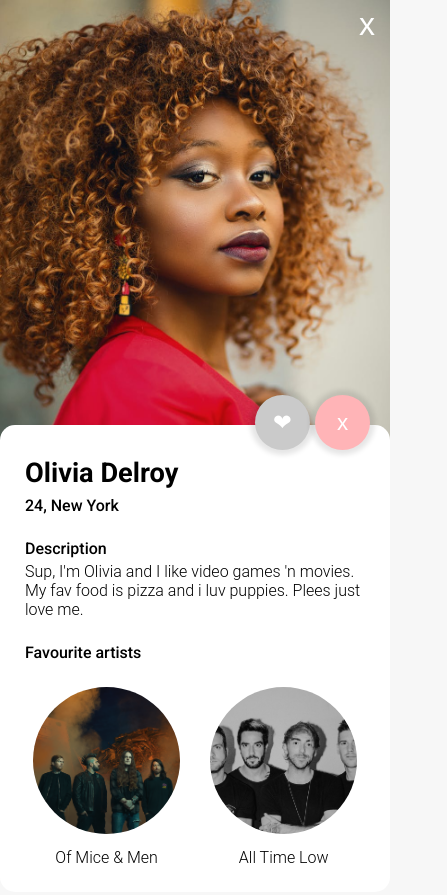
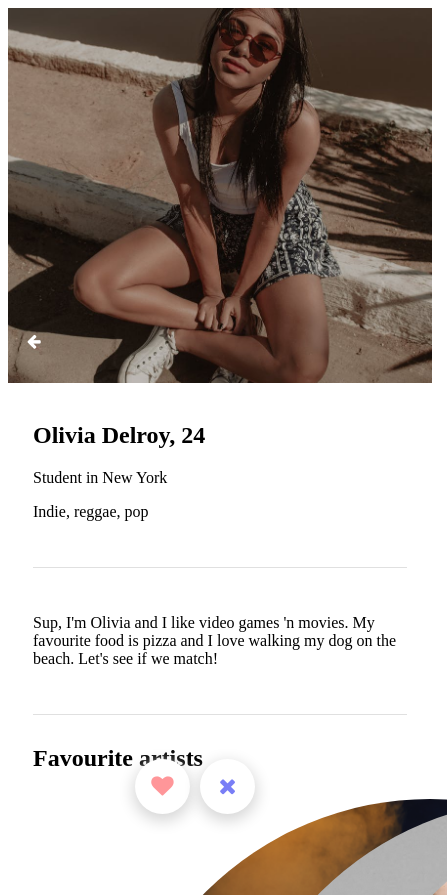
Before and after one commit to KarinMeijvogel/fe-assessment-2, a website: page profile.html in a window 390 px wide. Shown: the top 895 px of the page, 447 px wide, since content can reach past the window. Drawn offline with Linux system fonts and the light colour scheme; a web font is replaced by a local one.

Commit message:
:lipstick: New layout for profile page on mobile

```diff
--- a/profile.html
+++ b/profile.html
@@ -4,32 +4,25 @@
     <meta charset="UTF-8">
     <meta name="viewport" content="width=device-width, initial-scale=1.0">
     <link rel="stylesheet" href="styles/profile.css">
-
-    <link href="https://fonts.googleapis.com/css?family=Sansita:400,400i,700,700i,800,800i,900,900i&display=swap" rel="stylesheet">
-    <link href="https://fonts.googleapis.com/css?family=Roboto:100,100i,300,300i,400,400i,500,500i,700,700i,900,900i&display=swap" rel="stylesheet">
+    <link rel="stylesheet" href="https://cdnjs.cloudflare.com/ajax/libs/font-awesome/4.7.0/css/font-awesome.min.css">
     <title>Liv's profile</title>
 </head>
 <body>
-    <header>
-        <a href="index.html">X</a>
-        <img src="images/girl.jpeg" alt="profilepicture Liv">
-        <button id="likebutton" type="button">❤</button>
-        <button id="dislikebutton" type="button">x</button>
-    </header>
+    <main>
+        <img src="images/girl5.jpeg" alt="profilepicture Liv">
+        <a href="index.html"><i class="fa fa-arrow-left"></i></a>
 
-    <main>
         <section>
-            <h1>Olivia Delroy</h1>
-            <p>24, New York</p>
+            <h1>Olivia Delroy, 24</h1>
+            <p>Student in New York</p>
+            <p>Indie, reggae, pop</p>
         </section>
 
         <section>
-            <h4>Description</h4>
-            <p>Sup, I'm Olivia and I like video games 'n movies. My fav food is pizza and i luv puppies. Plees just love me.</p>
+            <p>Sup, I'm Olivia and I like video games 'n movies. My favourite food is pizza and I love walking my dog on the beach. Let's see if we match!</p>
         </section>
 
-        <section>
-            <h4>Favourite artists</h4>
+        <h2>Favourite artists</h2>
         <ul>
             <li>
                 <figure>
@@ -52,7 +45,9 @@
                 </figure>
             </li>
         </ul>
-        </section>
+
+        <button id="likebutton" type="button"><i class="fa fa-heart"></i></button>
+        <button id="dislikebutton" type="button"><i class="fa fa-times"></i></button>
     </main>
 </body>
 </html>
--- a/styles/profile.css
+++ b/styles/profile.css
@@ -1,171 +1,88 @@
-* {
-    padding: 0;
-    margin: 0;
-    box-sizing: border-box;
+@import "general.css";
+
+/* profile */
+main {
+    width: 100%;
+    padding: 25px;
 }
 
-body {
-    background: rgb(247, 247, 247);
-    font-size: 16px;
-    font-family: 'Roboto Light', sans-serif;
-    color: #000;
-}
-
-h2, h3, h4, h5, h6 {
-    font-family: 'Roboto', sans-serif;
-    font-weight: 500;
-    line-height: 1.7em;
-}
-
-h1 {
-    font-family: 'Montserrat', 'Roboto', sans-serif;
-    font-size: 1.7em;
-    line-height: 1.7em;
-}
-
-h2 {
-    font-size: 1.3em;
-    line-height: 1.7em;
-}
-
-h3 {
-    font-size: 1.17em;
-}
-
-a, a:active, a:visited {
-    text-decoration: none;
-    color: rgb(177, 177, 177);
-}
-
-a:hover {
-    color: #1CA7EC;
-}
-
-/* profile header */
-header {
-    width: 100%;
-    max-width: 850px;
-    margin-left: auto;
-    margin-right: auto;
-    height: 450px;
-    position: relative;
-}
-
-@media only screen and (min-width: 900px) {
-    body {
-        background-color: rgba(0, 0, 0, 0.05);
-    }
-
-    header {
-        margin-top: -150px;
-        min-height: 800px;
-    }
-}
-
-header a, header a:active, header a:visited, header a:hover {
-    z-index: 3000;
-    top: 6px;
-    right: 15px;
-    position: absolute;
-    color: #fff;
-    font-family: 'Montserrat Light', sans-serif;
-    font-size: 2em;
-    text-transform: lowercase;
-}
-
-header img:first-of-type {
-    height: 100%;
-    width: 100%;
+main > img:first-child {
+    margin: -25px -25px -15px;
+    width: calc(100% + 25*2px); /* 100% + main padding */
+    height: 375px;
     object-fit: cover;
-    object-position: top
-}
-
-/* like button */
-header button {
-    padding: 5px 10px;
-    bottom: 0;
-    right: 20px;
-    width: 55px;
-    height: 55px;
-    background: #ffb4b7;
-    border: none;
-    outline: none;
-    border-radius: 100%;
-    position: absolute;
-    font-size: 1.4em;
-    color: #fff;
-    box-shadow: 0 0 5px 5px rgba(0, 0, 0, .1);
-    z-index: 9999;
-}
-
-header button:active {
-    background: #ff6c71;
-    transition-delay: 0s;
-    transition-duration: .2s;
-}
-
-header > button:nth-of-type(1) {
-    background: #cacaca;
-    right: 80px;
-}
-
-
-header > button:nth-of-type(1):active {
-    background: #bb2222;
-    transition-delay: 0s;
-    transition-duration: .2s;
-}
-
-/* profile main */
-main {
-    padding: 0 25px;
-    background-color:#fff;
-    border-radius: 15px;
-    position: absolute;
-    margin-top: -25px;
-
-    width:100%;
-    max-width: 850px;
-    left: 0;
-    right: 0;
-    margin-left: auto;
-    margin-right: auto;
 }
 
 main > section {
-    padding: 15px 0 5px 0;
+    padding: 30px 0;
+    border-bottom: 1px solid #e0e0e0;
 }
 
-/* name, age, city */
-main > section:first-of-type {
-    font-family: 'Montserrat', 'Roboto', sans-serif;
-    font-weight: 500;
-    margin-top: 10px;
+/* back button */
+main > a:first-of-type {
+    color: white;
+    position: absolute;
+    left: 27px;
+    top: 333px;
 }
 
-/* favourite artists */
-main > section > ul {
-   padding: 20px 0;
-    list-style: none;
-    overflow-x: scroll;
-    white-space: nowrap;
+/* artists */
+h2 {
+    margin: 30px 0 12.5px 0;
 }
 
-main > section > ul > li {
-    display: inline-block;
-    width: 48%;
-    margin-right: 10px;
-    max-width: 200px;
-    text-align: center;
-    font-size: 1em;
-
+ul {
+    width: 100%;
+    padding-bottom: 70px;
+    list-style: none;
+    display: flex;
+    flex-wrap: nowrap;
+    overflow-x: auto;
 }
 
-main figure > img {
-    width: 90%;
-    border-radius: 100%;
+ul::-webkit-scrollbar {
+    display: none;
 }
 
-main figure > figcaption {
-    margin-top: 10px;
+li {
+    width: 85px;
+    margin-right: 30px;
+    flex: 0 0 auto;
+    text-align: center;
+    font-size: .7em;
+    line-height: 1.3em;
+    text-transform: uppercase;
 }
+
+main > ul img {
+    border-radius: 100%;
+    margin-bottom: 10px;
+}
+
+/* buttons */
+button {
+    position: fixed;
+    z-index: 999;
+    left: 50%;
+    transform: translateX(5px);
+    bottom: 30px;
+    width: 55px;
+    height: 55px;
+    font-size: 1.4em;
+    background: #FFFFFF;
+    border: none;
+    border-radius: 100%;
+    box-shadow: 0 5px 15px 2px #d6d6d6;
+}
+
+main > button:first-of-type {
+    transform: translateX(calc(-100% - 5px));
+}
+
+.fa-heart {
+    color: #FF9699;
+}
+
+.fa-times {
+    color: #797EF6;
+}
```
Lines whose indentation alone changed are shown as unchanged.
